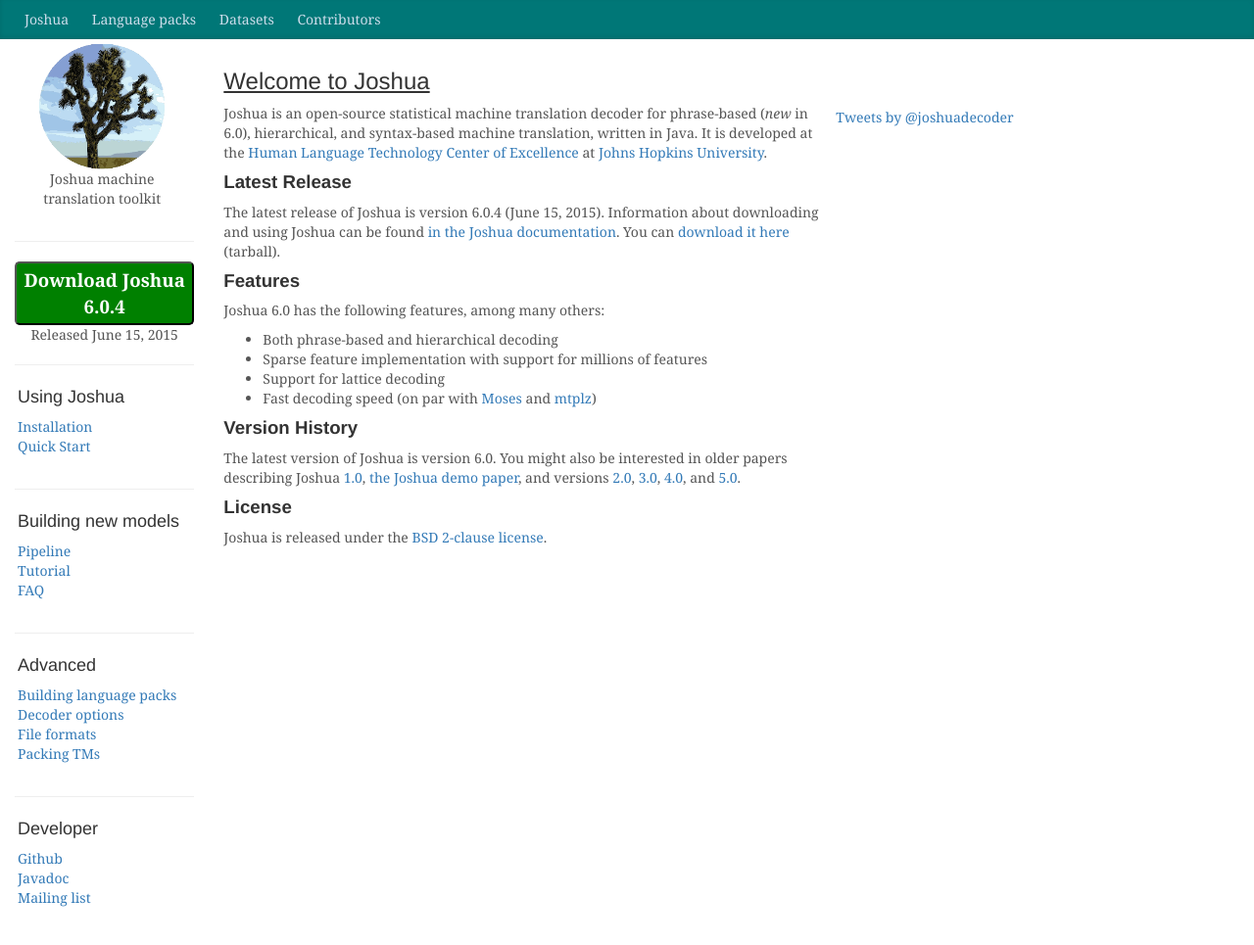
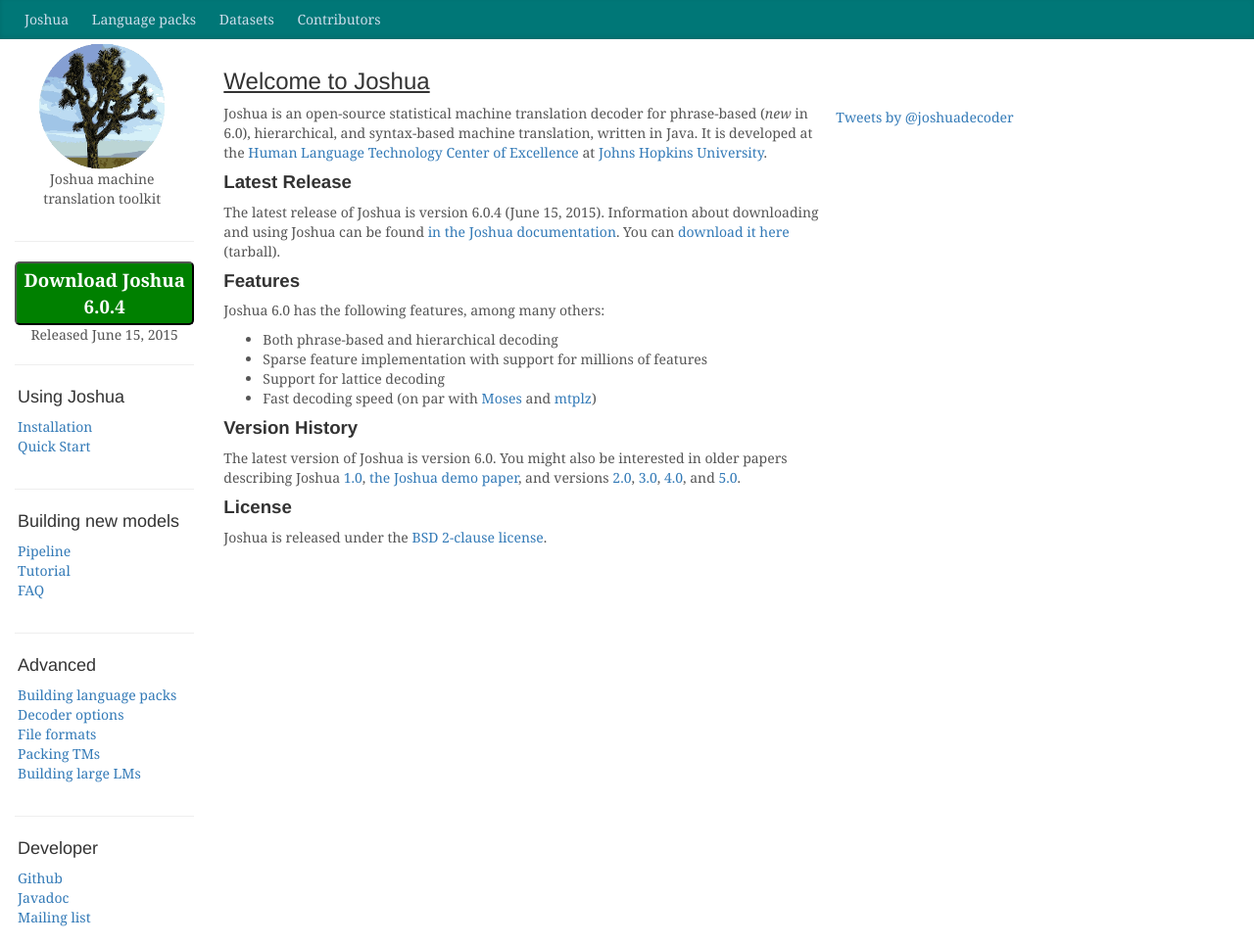
Before and after one commit to joshua-decoder/joshua-decoder.github.com, a Jekyll site: the page built from index.md, in a window 1280 px wide. Shown: the whole page at 98% size. Built offline with Jekyll 4.4.1, drawn with Linux system fonts in a browser that asks for light colours; nearby versions of some CDN libraries; comment, search, counter and statistics services are not loaded.

Commit message:
added large lms link

```diff
--- a/_layouts/default6.html
+++ b/_layouts/default6.html
@@ -87,6 +87,7 @@
               <li><a href="/6.0/decoder.html">Decoder options</a></li>
               <li><a href="/6.0/file-formats.html">File formats</a></li>
               <li><a href="/6.0/packing.html">Packing TMs</a></li>
+              <li><a href="/6.0/large-lms.html">Building large LMs</a></li>
             </ol>
           </div>
 
```
